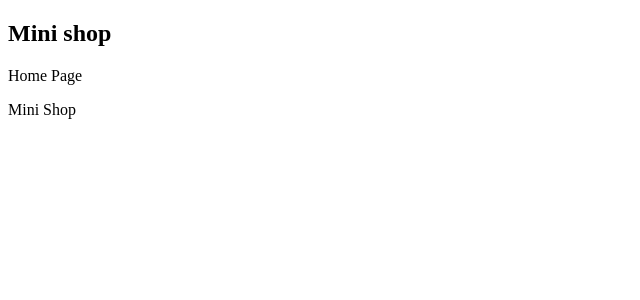
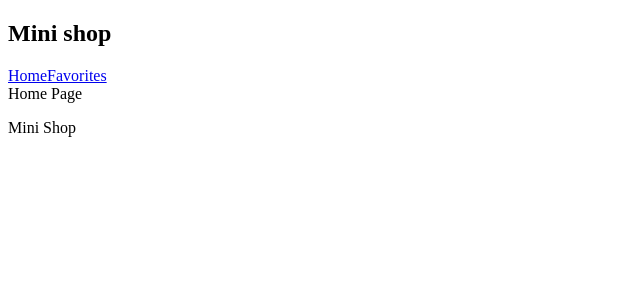
Before and after one commit to yitzhakrubin16-spec/mini-shop, a React (Vite) app: page / in a window 1280 px wide. Shown: the top 300 px of the page, without its empty margins (0-640 px from the left). Built offline with nearby package versions, Linux system fonts and the light colour scheme.

Commit message:
Add header navigation

```diff
--- a/src/components/Header.tsx
+++ b/src/components/Header.tsx
@@ -1,8 +1,14 @@
+import { Link } from "react-router"
+
 
 function Header() {
   return (
     <header>
         <h2>Mini shop</h2>
+        <nav>
+          <Link to="/">Home</Link>
+          <Link to="/favorites">Favorites</Link>
+        </nav>
     </header>
   )
 }
```
